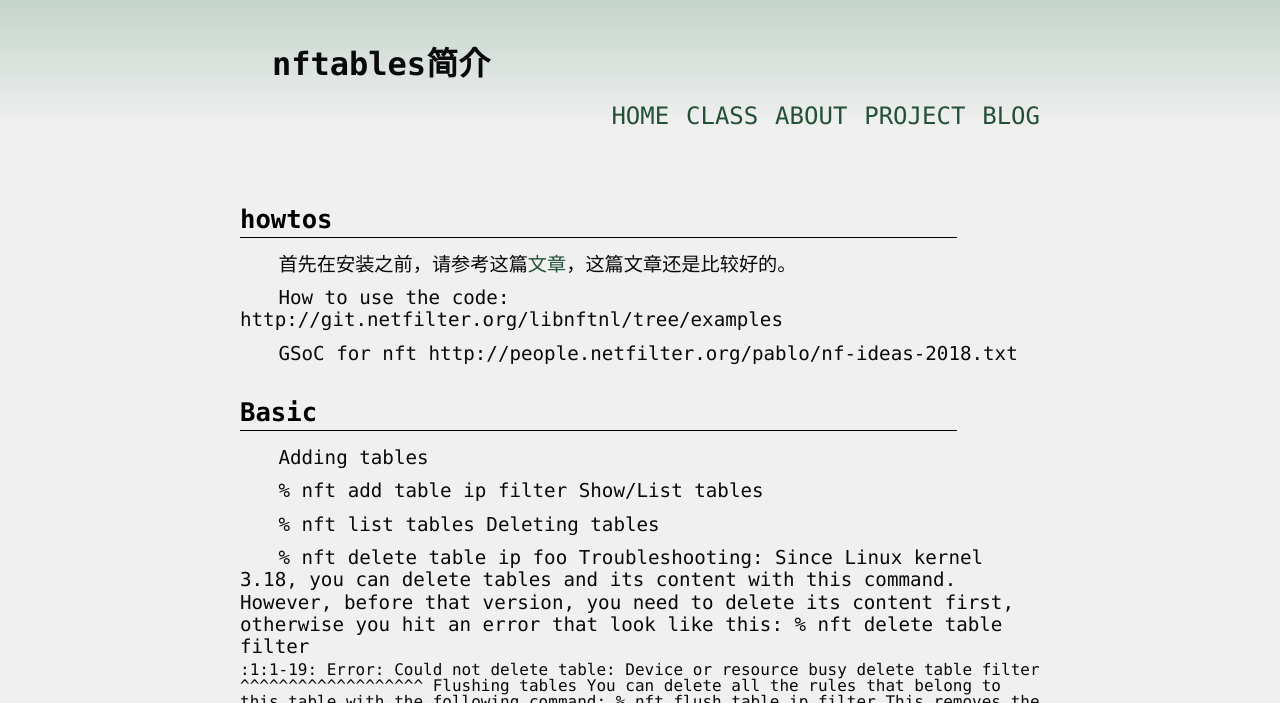
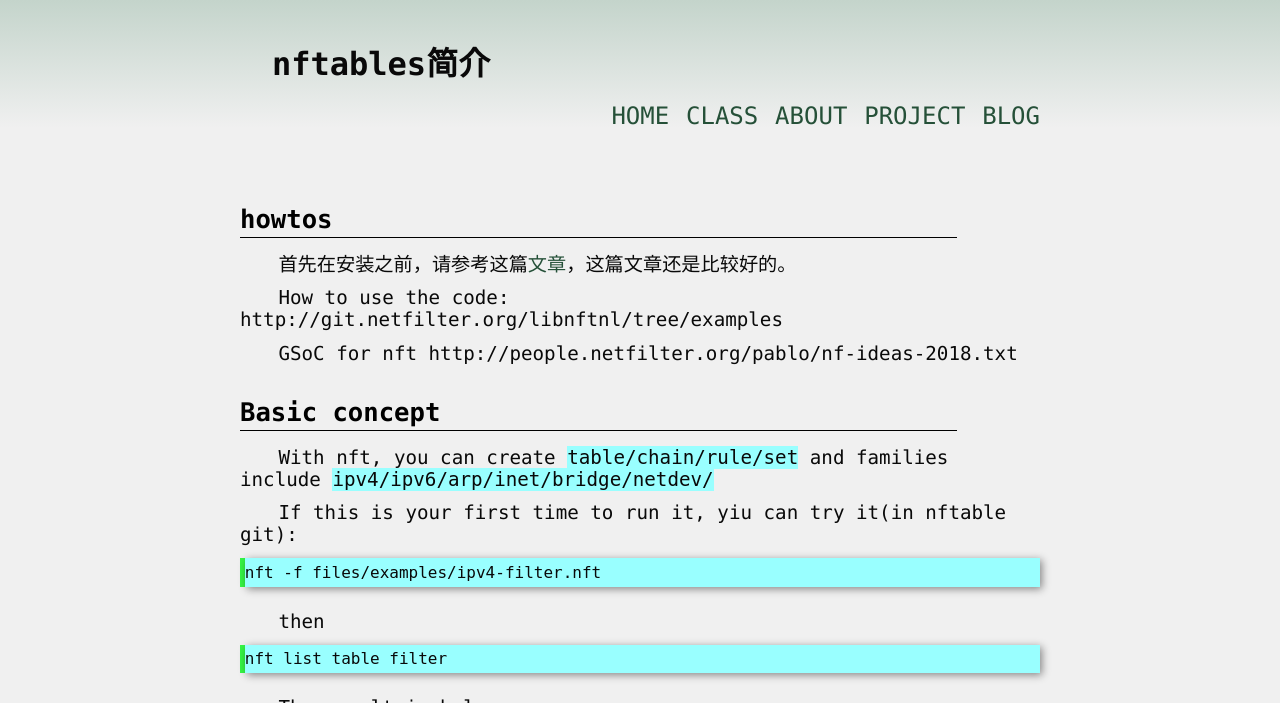
Before and after one commit to yuzibo/yuzibo.github.io, a Jekyll site: the page built from _posts/2017-06-07-nftables_howto.md, in a window 1280 px wide and 1400 px high. Shown: the top 703 px of the window. Built offline with Jekyll 4.4.1, drawn with Linux system fonts in a browser that asks for light colours; comment, search, counter and statistics services are not loaded; some of the changed text lies outside the part shown; grey boxes are pictures that could not be loaded.

Commit message:
add nftables

````diff
--- a/_posts/2017-06-07-nftables_howto.md
+++ b/_posts/2017-06-07-nftables_howto.md
@@ -13,23 +13,45 @@
 GSoC for nft
 http://people.netfilter.org/pablo/nf-ideas-2018.txt
 
-# Basic
-Adding tables
+# Basic concept
+With nft, you can create `table/chain/rule/set` and families include `ipv4/ipv6/arp/inet/bridge/netdev/`
 
-% nft add table ip filter
-Show/List tables
+If this is your first time to run it, yiu can try it(in nftable git):
 
-% nft list tables
-Deleting tables
+	nft -f files/examples/ipv4-filter.nft
 
-% nft delete table ip foo
-Troubleshooting: Since Linux kernel 3.18, you can delete tables and its content with this command. However, before that version, you need to delete its content first, otherwise you hit an error that look like this:
-% nft delete table filter
-<cmdline>:1:1-19: Error: Could not delete table: Device or resource busy
-delete table filter
-^^^^^^^^^^^^^^^^^^^
-Flushing tables
+then
 
-You can delete all the rules that belong to this table with the following command:
-% nft flush table ip filter
-This removes the rules for every chain that you register in that table.
+	nft list table filter
+
+The result is below:
+
+![nft_list_tables-2018-03-12.png](http://yuzibo.qiniudn.com/nft_list_tables-2018-03-12.png)
+
+## Tables
+Via the output above, we know, in nftables, a table is at the top of the ruleset, It consists of chains, which are containers for rules, in a word, Table->Chains->Rules
+
+You can `add/delete/list/flush` table.(flush is mean to empty table)
+
+## Rules
+You can list the rules that are contained by a table with the following command:
+
+	sudo nft list table filter
+
+```bash
+table ip filter {
+	chain input {
+		type filter hook input priority 0; policy accept;
+	}
+
+	chain forward {
+		type filter hook forward priority 0; policy accept;
+	}
+
+	chain output {
+		type filter hook output priority 0; policy accept;
+		ip daddr 1.2.3.4 drop
+		ip protocol tcp
+	}
+}
+```
````
